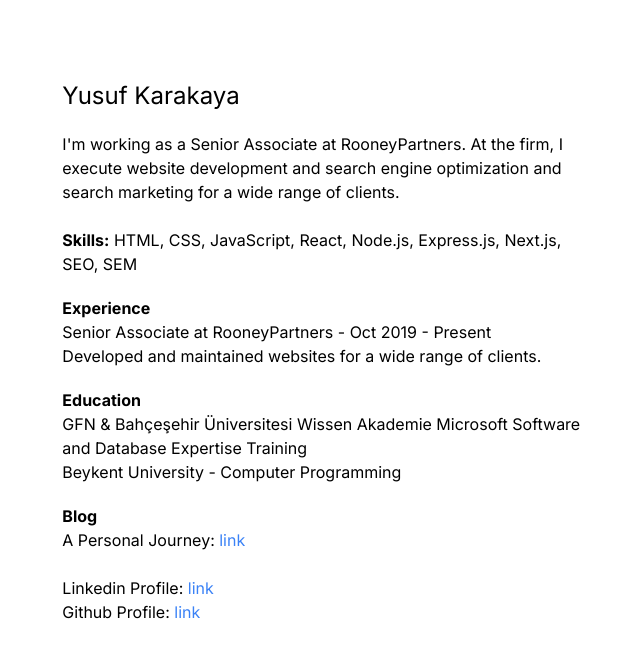
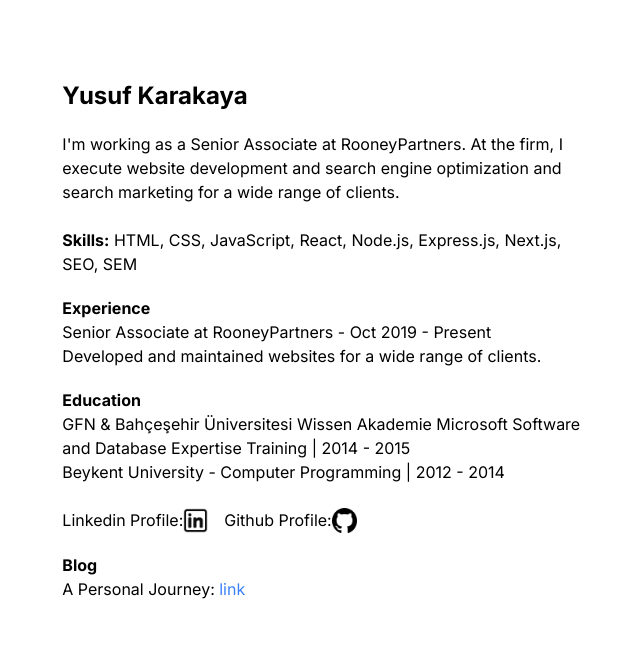
Before and after one commit to yusufkarakaya/yusufkarakaya-nextjs, a Next.js app: page / in a window 1280 px wide. Shown: the top 658 px of the page, without its empty margins (311-951 px from the left). Built offline with nearby package versions, Linux system fonts and the light colour scheme.

Commit message:
icons added, text changes

```diff
--- a/app/page.tsx
+++ b/app/page.tsx
@@ -1,9 +1,11 @@
+import Image from "next/image";
+
 export default function Home() {
   return (
    <main className="flex justify-center">
     <div className="w-5/12">
       <div className="justify-center mt-20">
-        <h1 className="text-2xl">Yusuf Karakaya</h1>
+        <h1 className="text-2xl "><strong>Yusuf Karakaya</strong></h1>
         <p className="mt-5">
           I&apos;m working as a Senior Associate at RooneyPartners. At the firm, I execute website development and
           search engine optimization and search marketing for a wide range of clients.
@@ -18,25 +20,26 @@ export default function Home() {
         <div>
           <div className="mt-5">
             <h2><strong>Education</strong></h2>
-            <p>GFN &amp; Bahçeşehir Üniversitesi Wissen Akademie Microsoft Software and Database Expertise Training</p>
-            <p>Beykent University - Computer Programming</p>
+            <p>GFN &amp; Bahçeşehir Üniversitesi Wissen Akademie Microsoft Software and Database Expertise Training | 2014 - 2015</p>
+            <p>Beykent University - Computer Programming | 2012 - 2014</p>
           </div>
+        </div>
+        <br />
+        <div className="flex gap-2">
+          <span className="flex ">
+             Linkedin Profile: <a className="text-blue-500" href="https://www.linkedin.com/in/ykarakaya/" target="_blank"><Image src='/assets/linkedin.png' alt="Yusuf Karakaya linkedin" width={25} height={25} /></a>
+          </span>
+          <br />
+          <span className="flex">
+            Github Profile: <a className="text-blue-500" href="https://github.com/yusufkarakaya" target="_blank"><Image src='/assets/github.png' alt="Yusuf Karakaya github" width={25} height={25} /></a>
+          </span>
+        </div>
+        <div>
           <h2 className="mt-5"><strong>Blog</strong></h2>
           <p>A Personal Journey: <a className="text-blue-500" href="https://www.rooneypartners.com/embracing-the-power-of-learning-a-personal-journey/" target="_blank">link</a></p>
-        </div>
-        <br />
-        <div>
-          <span>
-            Linkedin Profile: <a className="text-blue-500" href="https://www.linkedin.com/in/ykarakaya/" target="_blank">link</a>
-          </span>
-          <br />
-          <span>
-            Github Profile: <a className="text-blue-500" href="https://github.com/yusufkarakaya" target="_blank">link</a>
-          </span>
-        </div>
+          </div>
       </div>
     </div>
   </main>
-
   );
 }
```
Also changed, not shown: public/assets/github.png (added), public/assets/linkedin.png (added).
